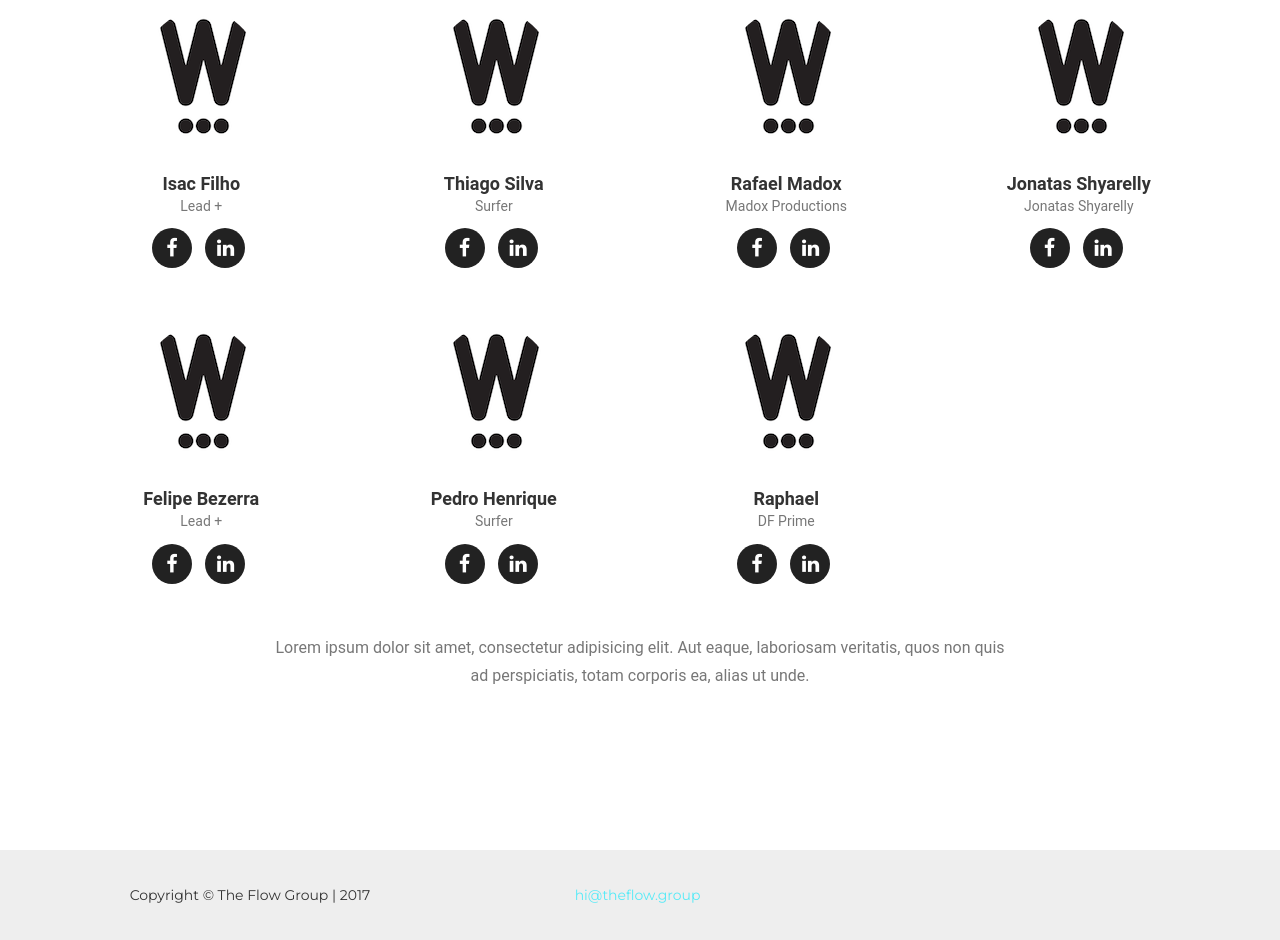
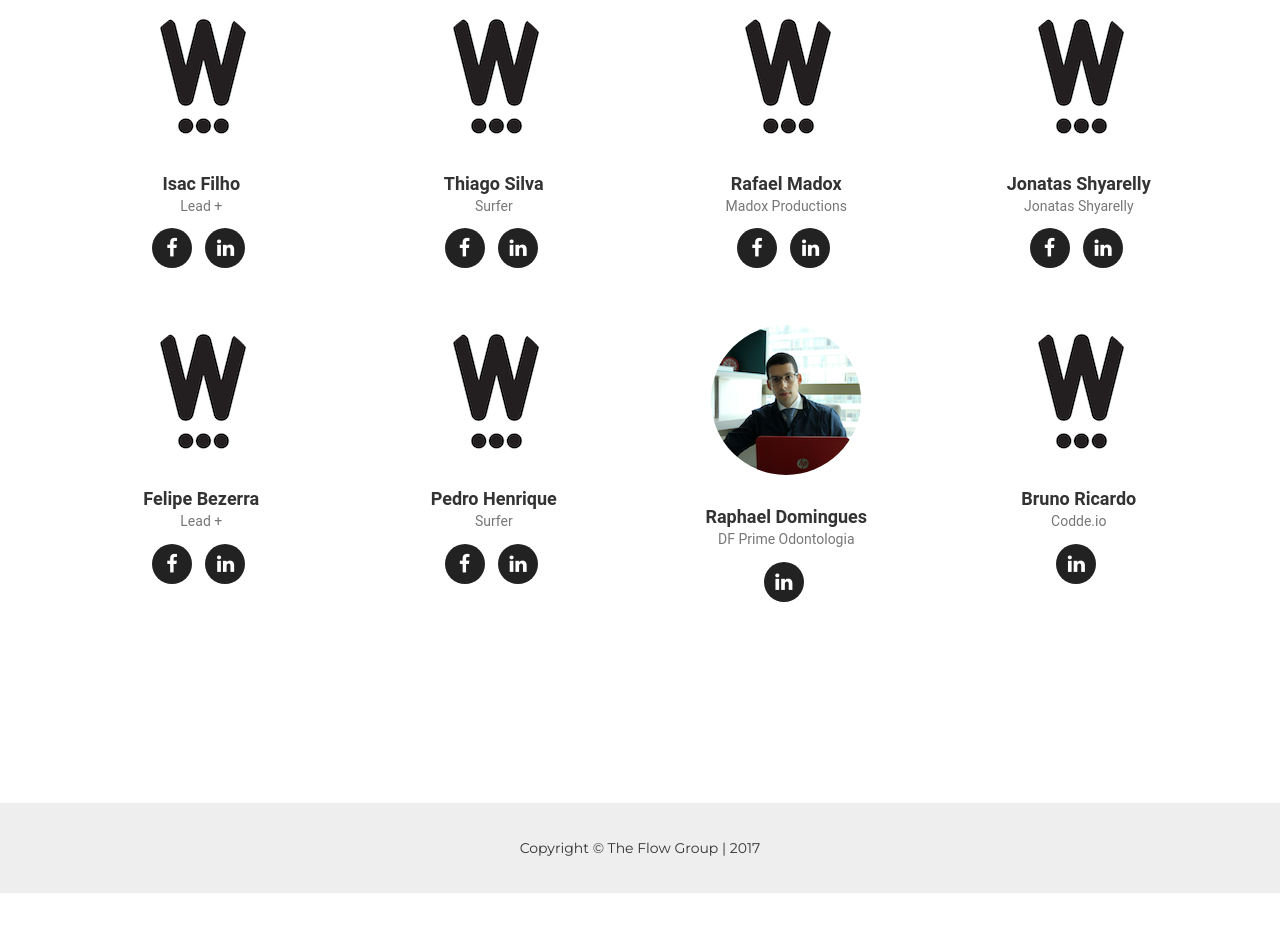
Before and after one commit to brunors/theflow, a website: page index.html in a window 1280 px wide. Shown: the part 3633-4573 px from the top of the page. After the commit the page ends 4526 px from the top, so only its background shows below. Drawn offline with nearby package versions, Linux system fonts and the light colour scheme; a web font is replaced by a local one.

Commit message:
update_raphael

```diff
--- a/index.html
+++ b/index.html
@@ -31,7 +31,7 @@
         <script src="https://oss.maxcdn.com/libs/respond.js/1.4.2/respond.min.js" integrity="sha384-ZoaMbDF+4LeFxg6WdScQ9nnR1QC2MIRxA1O9KWEXQwns1G8UNyIEZIQidzb0T1fo" crossorigin="anonymous"></script>
     <![endif]-->
 
-    <link rel="shortcut icon" href="img/logos/flowicon.png" type="image/x-icon">
+    <link rel="shortcut icon" href="img/logos/icon.png" type="image/x-icon">
 
 </head>
 
@@ -351,13 +351,22 @@
                 </div>
                 <div class="col-sm-3">
                     <div class="team-member">
+                        <img src="img/team/raphael.png" class="img-responsive img-circle" alt="">
+                        <h4>Raphael Domingues</h4>
+                        <p class="text-muted">DF Prime Odontologia</p>
+                        <ul class="list-inline social-buttons">
+                            <li><a href="https://www.linkedin.com/in/raphael-domingues-41515648/"><i class="fa fa-linkedin"></i></a>
+                            </li>
+                        </ul>
+                    </div>
+                </div>
+                <div class="col-sm-3">
+                    <div class="team-member">
                         <img src="img/team/avatar.png" class="img-responsive img-circle" alt="">
-                        <h4>Raphael</h4>
-                        <p class="text-muted">DF Prime</p>
+                        <h4>Bruno Ricardo</h4>
+                        <p class="text-muted">Codde.io</p>
                         <ul class="list-inline social-buttons">
-                            <li><a href="#"><i class="fa fa-facebook"></i></a>
-                            </li>
-                            <li><a href="#"><i class="fa fa-linkedin"></i></a>
+                            <li><a href="https://www.linkedin.com/in/brunorsilva/"><i class="fa fa-linkedin"></i></a>
                             </li>
                         </ul>
                     </div>
@@ -365,7 +374,7 @@
             </div>
             <div class="row">
                 <div class="col-lg-8 col-lg-offset-2 text-center">
-                    <p class="large text-muted">Lorem ipsum dolor sit amet, consectetur adipisicing elit. Aut eaque, laboriosam veritatis, quos non quis ad perspiciatis, totam corporis ea, alias ut unde.</p>
+
                 </div>
             </div>
         </div>
@@ -373,14 +382,8 @@
     <footer class="bg-light-gray">
         <div class="container">
             <div class="row">
-                <div class="col-md-4">
+                <div class="col-md-4 col-md-offset-4">
                     <span class="copyright">Copyright &copy; The Flow Group | 2017</span>
-                </div>
-                <div class="col-md-4">
-                    <ul class="list-inline quicklinks">
-                        <li><a href="#">hi@theflow.group</a>
-                        </li>
-                    </ul>
                 </div>
             </div>
         </div>
@@ -490,12 +493,12 @@
                         <div class="col-lg-8 col-lg-offset-2">
                             <div class="modal-body">
                                 <!-- Project Details Go Here -->
-                                <h2>Project Name</h2>
-                                <p class="item-intro text-muted">Lorem ipsum dolor sit amet consectetur.</p>
-                                <img class="img-responsive img-centered" src="img/portfolio/golden-preview.png" alt="">
-                                <p>Start Bootstrap's Agency theme is based on Golden, a free PSD website template built by <a href="https://www.behance.net/MathavanJaya">Mathavan Jaya</a>. Golden is a modern and clean one page web template that was made exclusively for Best PSD Freebies. This template has a great portfolio, timeline, and meet your team sections that can be easily modified to fit your needs.</p>
-                                <p>You can download the PSD template in this portfolio sample item at <a href="http://freebiesxpress.com/gallery/golden-free-one-page-web-template/">FreebiesXpress.com</a>.</p>
-                                <button type="button" class="btn btn-primary" data-dismiss="modal"><i class="fa fa-times"></i> Close Project</button>
+                                <h2>DF PRIME | Odontologia</h2>
+                                <p class="item-intro text-muted">Experiência e tecnologia para promover as melhores soluções em odontologia.</p>
+                                <img class="img-responsive img-centered" src="img/portfolio/dfprime.png" alt="">
+                                <p>A DF prime Odontologia e nosso objetivo é sempre entregar as melhores soluções personalizadas para cada paciente! Transformando cada tratamento em algo exclusivo e inovador! Para isso contamos com o que há de mais moderno e um trabalho em equipe (são cinco profissionais especialistas, integrados, pensando juntos em cada planejamento).</p>
+                                <p>Conheça nosso site <a href="http://dfprimeodontologia.com.br"></a>.</p>
+                                <button type="button" class="btn btn-primary" data-dismiss="modal"><i class="fa fa-times"></i> Fechar</button>
                             </div>
                         </div>
                     </div>
```
Also changed, not shown: img/team/raphael.png (added).
